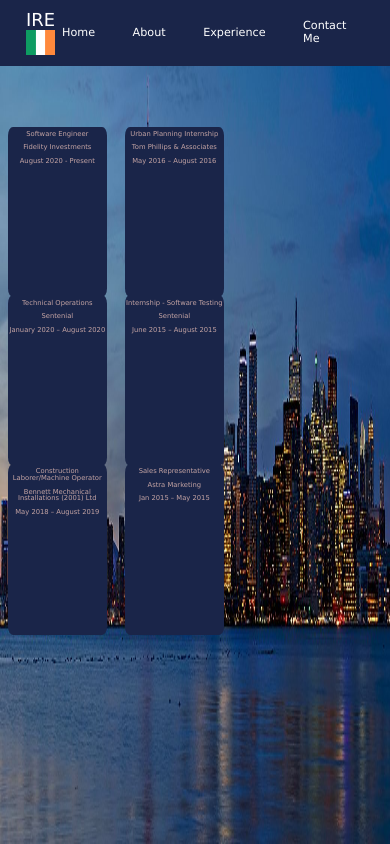
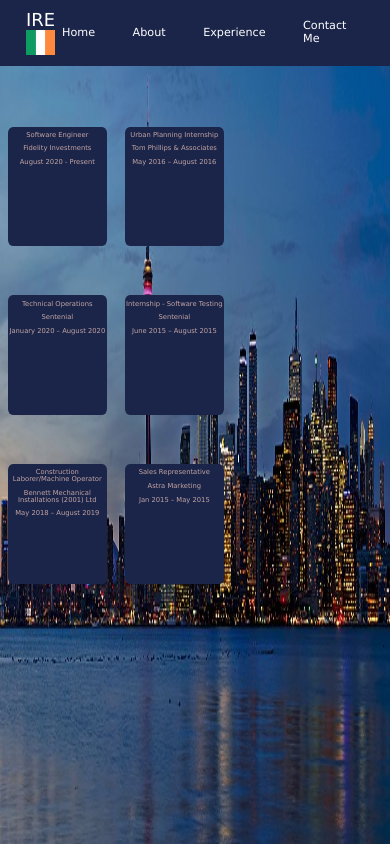
Before and after one commit to stone-monkeys/react-deploy, a React (Create React App) app: page /experience in a window 390 px wide. Built offline with nearby package versions, Linux system fonts and the light colour scheme.

Commit message:
deploy react app to github pages

```diff
--- a/src/Experience.css
+++ b/src/Experience.css
@@ -190,7 +190,7 @@
  /********* SUPER EXTRA SMALL DEVICES ONLY ******/
  @media (min-width: 0px) and (max-width: 479px){
    .bubbles{
-      height:20%;
+      height:14%;
       width:25%;
       letter-spacing:0rem;
       font-size: 53%;
@@ -244,12 +244,12 @@
       top:55%;
    }
 
-   #mes{
+   /* #mes{
       top:70%;
       left:2%;
       font-size: 105%;
       width:50%;
-   }
+   } */
 
 
  }
```
